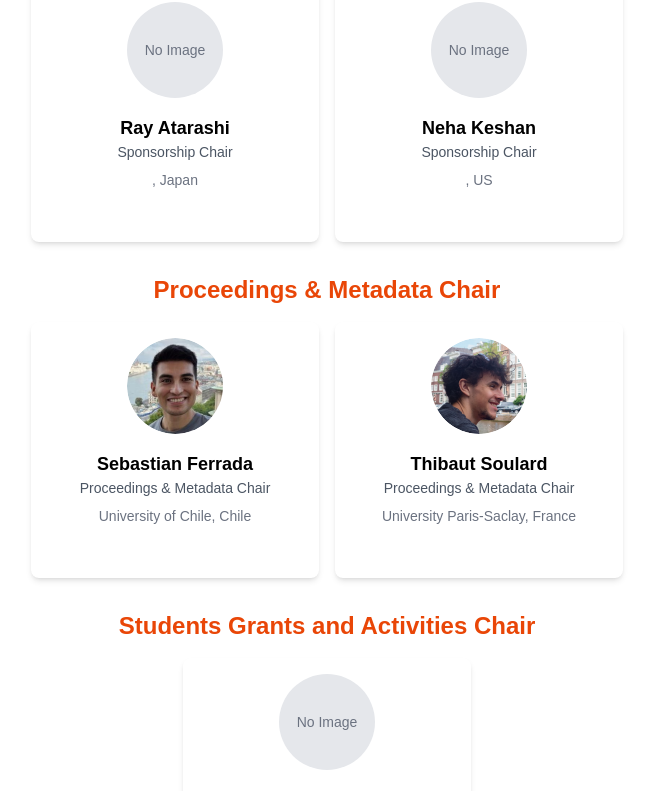
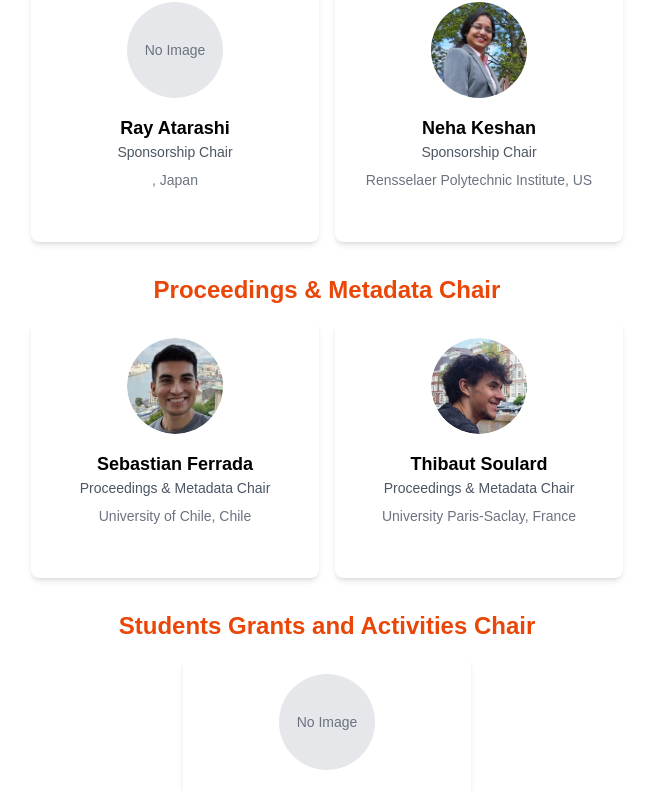
Before and after one commit to iswc-conf/iswc2025, a React (Create React App) app: page /#/organizing_committee in a window 1280 px wide. Shown: the part 4411-5202 px from the top of the page, without its empty margins (313-966 px from the left). Built offline with nearby package versions, Linux system fonts and the light colour scheme.

Commit message:
add neha

```diff
--- a/src/components/assests/organizing/organizing.js
+++ b/src/components/assests/organizing/organizing.js
@@ -23,6 +23,7 @@ import shenghui from "./shenghui_wang.png";
 import pablo from "./pablo_mendez.png";
 import irene from "./irene_celino.png";
 import mayank from "./mayank_kejriwal.png";
+import neha from "./neha_keshan.png";
 
 const organizers = {
   "General Chair": [
@@ -176,8 +177,8 @@ const organizers = {
     },
     {
       name: 'Neha Keshan',
-      img: '', // No image available
-      institution: '',
+      img: neha,
+      institution: 'Rensselaer Polytechnic Institute',
       country: 'US',
     },
   ],
```
Also changed, not shown: src/components/assests/organizing/neha_keshan.png (added).
